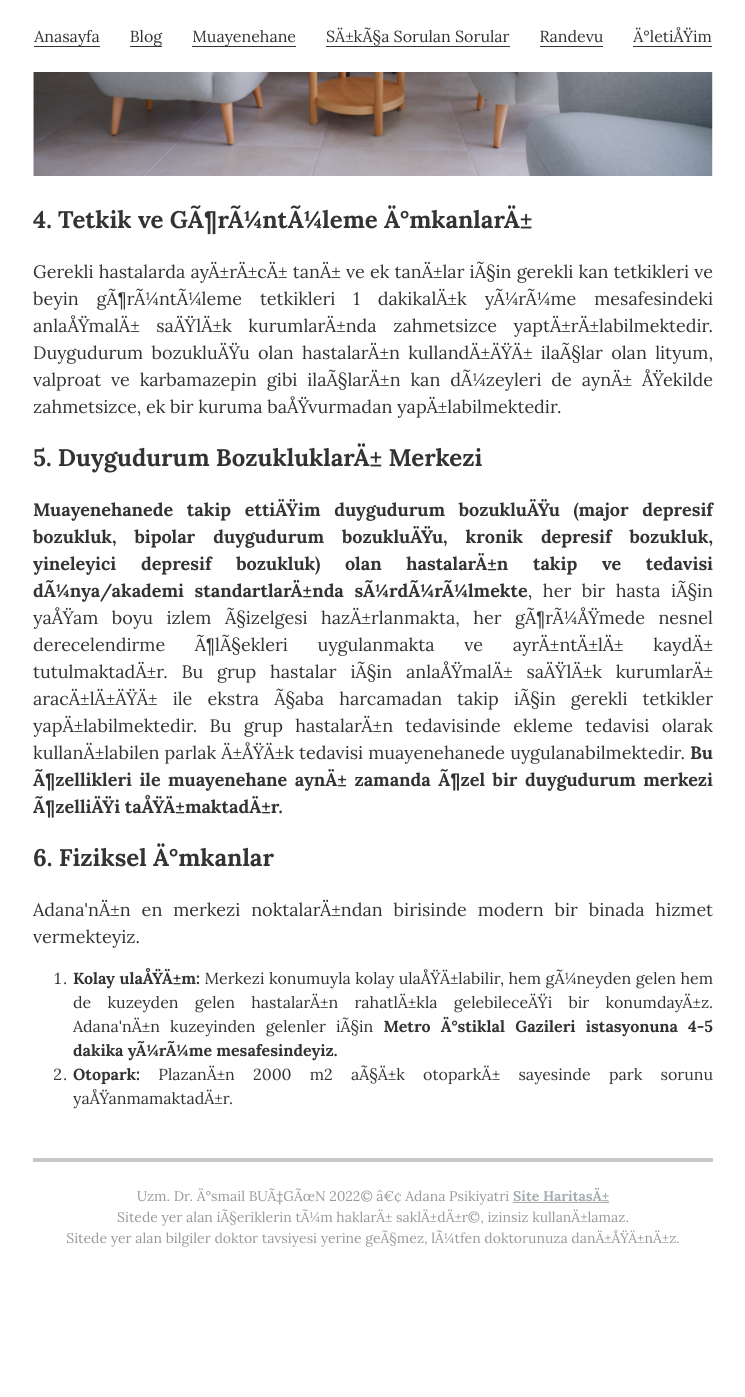
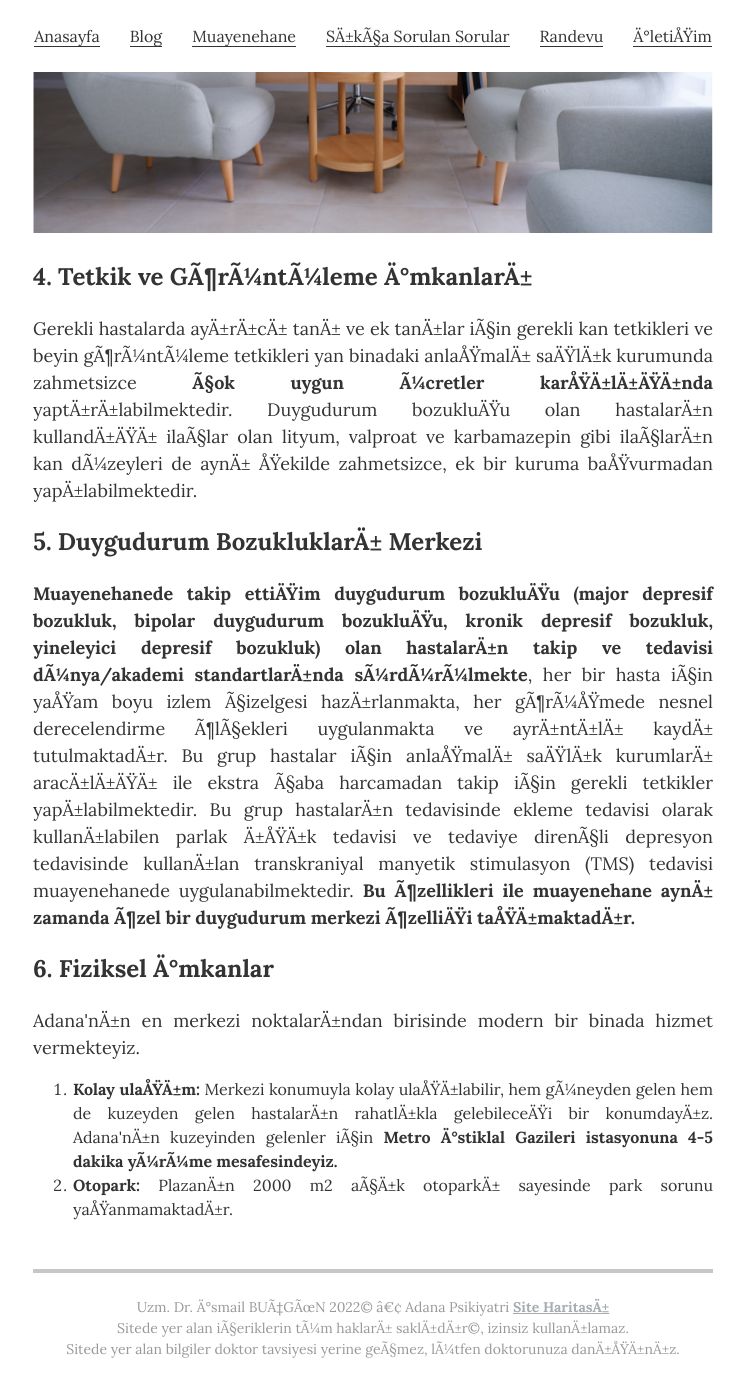
Before and after one commit to ibucgun/ibucgun.github.io, a Jekyll site: the page built from muayenehane.html, in a window 1280 px wide and 1400 px high, scrolled down 2237 px. Shown: the top 1397 px of the window, without its empty margins (267-1012 px from the left). Built offline with Jekyll 4.4.1, drawn with Linux system fonts in a browser that asks for light colours; before the commit the page ends 3534 px from its top, so only the background shows below that.

Commit message:
Update muayenehane.html

```diff
--- a/muayenehane.html
+++ b/muayenehane.html
@@ -14,7 +14,7 @@ description: Adana Psikiyatri • Muayenehanemizde tüm psikiyatrik hastalıklar
 		Psikiyatri uygulamasında sıkça kullanılan <b>ilaç kan düzeyleri (lityum, vaproat, karbamazepin)</b>, rutin kan tetkikleri, <b>ayırıcı tanı için gerekli tetkikler anlaşmalı kurumlar aracılığı ile zahmetsizce</b> yapılabilmektedir. Ayırıcı tanıda kullanılabilen <b>beyin görüntüleme yöntemleri yine anlaşmalı sağlık kurumları aracılığı ile zahmetsizce</b> yapılabilmektedir.</p>
 		<h2>2. Uygulanabilen Tedaviler</h2>
 		<p class="resume-item-copy" style="text-align: justify;font-size: 1.125rem;">
-		<ol style="text-align: justify;">
+		<ol style="text-align: justify;font-size: 1.125rem;">
 		<li><b>Farmakolojik tedavi (ilaçla tedavi)</b></li>
 		<li><b>Bireysel Psikoterapi (konuşarak tedavi):</b> Psikanalitik psikoterapi ve destekleyici psikoterapi uygulanmaktadır.</li>
 		<li><b>Farmakolojik tedavi ve psikoterapinin bütünleşik kullanımı</b></li>
@@ -30,11 +30,11 @@ description: Adana Psikiyatri • Muayenehanemizde tüm psikiyatrik hastalıklar
 
 		<h2>4. Tetkik ve Görüntüleme İmkanları</h2>
 		<p class="resume-item-copy" style="text-align: justify;font-size: 1.125rem;">
-		Gerekli hastalarda ayırıcı tanı ve ek tanılar için gerekli kan tetkikleri ve beyin görüntüleme tetkikleri 1 dakikalık yürüme mesafesindeki anlaşmalı sağlık kurumlarında zahmetsizce yaptırılabilmektedir. Duygudurum bozukluğu olan hastaların kullandığı ilaçlar olan lityum, valproat ve karbamazepin gibi ilaçların kan düzeyleri de aynı şekilde zahmetsizce, ek bir kuruma başvurmadan yapılabilmektedir.
+		Gerekli hastalarda ayırıcı tanı ve ek tanılar için gerekli kan tetkikleri ve beyin görüntüleme tetkikleri yan binadaki anlaşmalı sağlık kurumunda zahmetsizce <b>çok uygun ücretler karşılığında</b> yaptırılabilmektedir. Duygudurum bozukluğu olan hastaların kullandığı ilaçlar olan lityum, valproat ve karbamazepin gibi ilaçların kan düzeyleri de aynı şekilde zahmetsizce, ek bir kuruma başvurmadan yapılabilmektedir.
 		</p>
 		<h2>5. Duygudurum Bozuklukları Merkezi</h2>
 		<p class="resume-item-copy" style="text-align: justify;font-size: 1.125rem;">
-		<b>Muayenehanede takip ettiğim duygudurum bozukluğu (major depresif bozukluk, bipolar duygudurum bozukluğu, kronik depresif bozukluk, yineleyici depresif bozukluk) olan hastaların takip ve tedavisi dünya/akademi standartlarında sürdürülmekte</b>, her bir hasta için yaşam boyu izlem çizelgesi hazırlanmakta, her görüşmede nesnel derecelendirme ölçekleri uygulanmakta ve ayrıntılı kaydı tutulmaktadır. Bu grup hastalar için anlaşmalı sağlık kurumları aracılığı ile ekstra çaba harcamadan takip için gerekli tetkikler yapılabilmektedir. Bu grup hastaların tedavisinde ekleme tedavisi olarak kullanılabilen parlak ışık tedavisi muayenehanede uygulanabilmektedir. <b>Bu özellikleri ile muayenehane aynı zamanda özel bir duygudurum merkezi özelliği taşımaktadır.</b>
+		<b>Muayenehanede takip ettiğim duygudurum bozukluğu (major depresif bozukluk, bipolar duygudurum bozukluğu, kronik depresif bozukluk, yineleyici depresif bozukluk) olan hastaların takip ve tedavisi dünya/akademi standartlarında sürdürülmekte</b>, her bir hasta için yaşam boyu izlem çizelgesi hazırlanmakta, her görüşmede nesnel derecelendirme ölçekleri uygulanmakta ve ayrıntılı kaydı tutulmaktadır. Bu grup hastalar için anlaşmalı sağlık kurumları aracılığı ile ekstra çaba harcamadan takip için gerekli tetkikler yapılabilmektedir. Bu grup hastaların tedavisinde ekleme tedavisi olarak kullanılabilen parlak ışık tedavisi ve tedaviye dirençli depresyon tedavisinde kullanılan transkraniyal manyetik stimulasyon (TMS) tedavisi muayenehanede uygulanabilmektedir. <b>Bu özellikleri ile muayenehane aynı zamanda özel bir duygudurum merkezi özelliği taşımaktadır.</b>
 		<p>
 		<h2>6. Fiziksel İmkanlar</h2>
 		<p class="resume-item-copy" style="text-align: justify;font-size: 1.125rem;">
```
